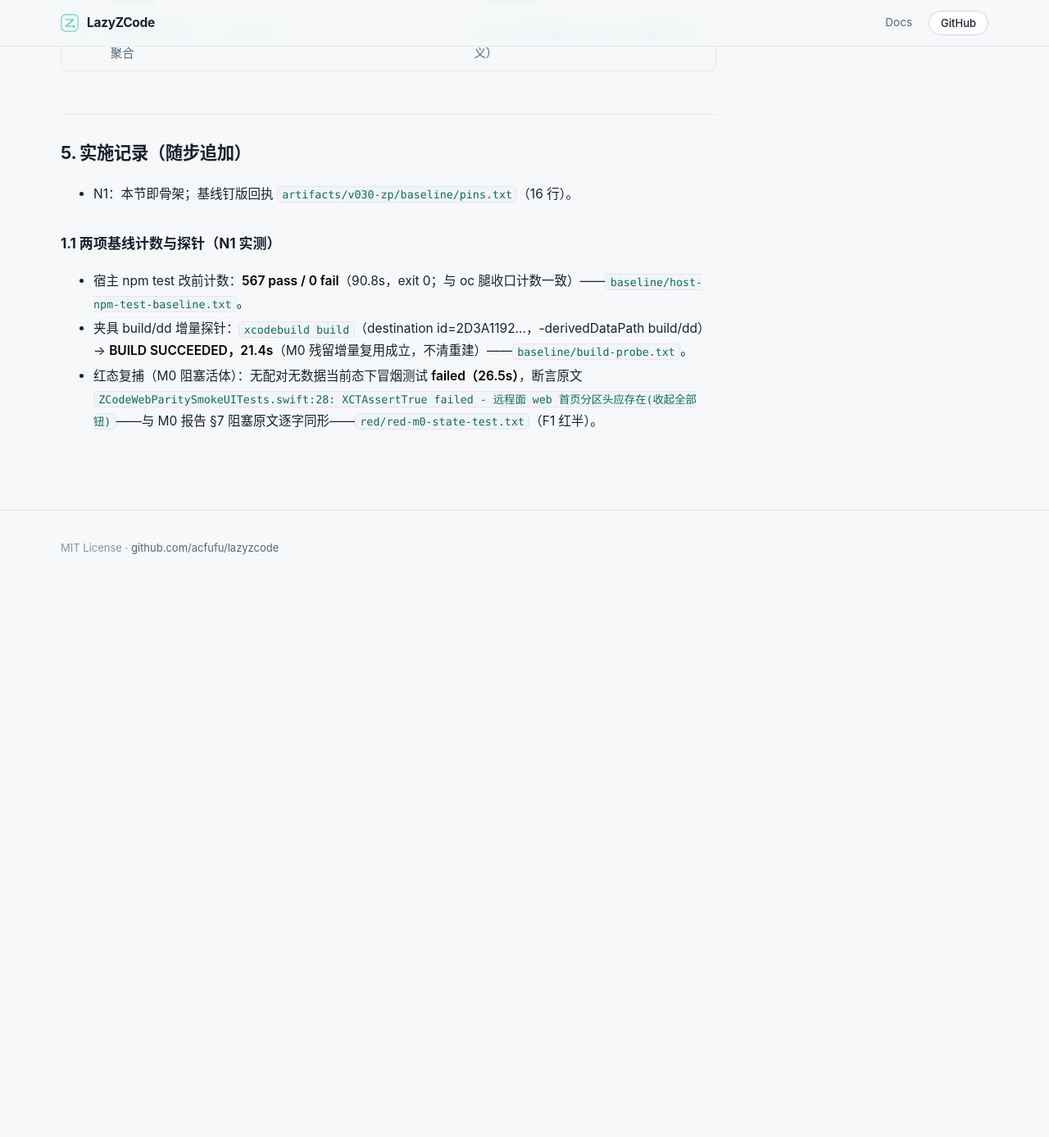
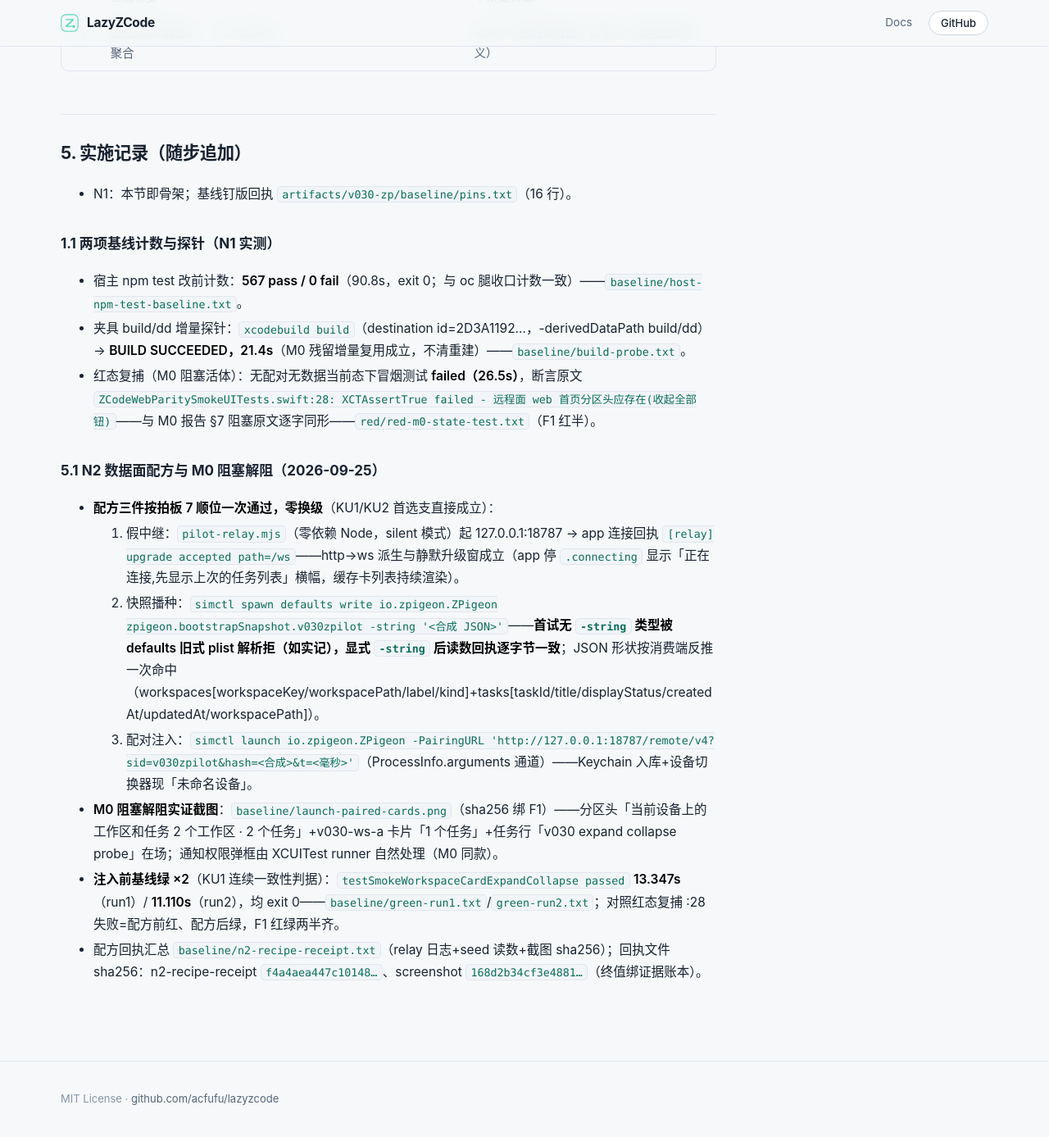
Before and after one commit to Acfufu/lazyzcode, a Jekyll site: the page built from docs/spikes/v030-zpigeon-ios-pilot-report.md, in a window 1280 px wide and 1400 px high, scrolled down 3400 px. Shown: the top 1387 px of the window at 82% size. Built offline with Jekyll 4.4.1, drawn with Linux system fonts in a browser that asks for light colours; our own code applies the rules of GitHub Pages for plain Markdown files; before the commit the page ends 4128 px from its top, so only the background shows below that.

Commit message:
docs(v030-zp): N2 数据面配方与 M0 阻塞解阻——假中继/播种/配对三件一次通过+基线绿×2
Goal: v030-zpigeon-ios-pilot#N2

```diff
--- a/docs/spikes/v030-zpigeon-ios-pilot-report.md
+++ b/docs/spikes/v030-zpigeon-ios-pilot-report.md
@@ -54,3 +54,13 @@ goal `v030-zpigeon-ios-pilot`（HEAVY/risk med，契约 `.lazyzcode/contracts/v0
 - 宿主 npm test 改前计数：**567 pass / 0 fail**（90.8s，exit 0；与 oc 腿收口计数一致）——`baseline/host-npm-test-baseline.txt`。
 - 夹具 build/dd 增量探针：`xcodebuild build`（destination id=2D3A1192…，-derivedDataPath build/dd）→ **BUILD SUCCEEDED，21.4s**（M0 残留增量复用成立，不清重建）——`baseline/build-probe.txt`。
 - 红态复捕（M0 阻塞活体）：无配对无数据当前态下冒烟测试 **failed（26.5s）**，断言原文 `ZCodeWebParitySmokeUITests.swift:28: XCTAssertTrue failed - 远程面 web 首页分区头应存在(收起全部钮)`——与 M0 报告 §7 阻塞原文逐字同形——`red/red-m0-state-test.txt`（F1 红半）。
+
+### 5.1 N2 数据面配方与 M0 阻塞解阻（2026-09-25）
+
+- **配方三件按拍板 7 顺位一次通过，零换级**（KU1/KU2 首选支直接成立）：
+  1. 假中继：`pilot-relay.mjs`（零依赖 Node，silent 模式）起 127.0.0.1:18787 → app 连接回执 `[relay] upgrade accepted path=/ws`——http→ws 派生与静默升级窗成立（app 停 `.connecting` 显示「正在连接,先显示上次的任务列表」横幅，缓存卡列表持续渲染）。
+  2. 快照播种：`simctl spawn defaults write io.zpigeon.ZPigeon zpigeon.bootstrapSnapshot.v030zpilot -string '<合成 JSON>'`——**首试无 `-string` 类型被 defaults 旧式 plist 解析拒（如实记），显式 `-string` 后读数回执逐字节一致**；JSON 形状按消费端反推一次命中（workspaces[workspaceKey/workspacePath/label/kind]+tasks[taskId/title/displayStatus/createdAt/updatedAt/workspacePath]）。
+  3. 配对注入：`simctl launch io.zpigeon.ZPigeon -PairingURL 'http://127.0.0.1:18787/remote/v4?sid=v030zpilot&hash=<合成>&t=<毫秒>'`（ProcessInfo.arguments 通道）——Keychain 入库+设备切换器现「未命名设备」。
+- **M0 阻塞解阻实证截图**：`baseline/launch-paired-cards.png`（sha256 绑 F1）——分区头「当前设备上的工作区和任务 2 个工作区 · 2 个任务」+v030-ws-a 卡片「1 个任务」+任务行「v030 expand collapse probe」在场；通知权限弹框由 XCUITest runner 自然处理（M0 同款）。
+- **注入前基线绿 ×2**（KU1 连续一致性判据）：`testSmokeWorkspaceCardExpandCollapse passed` **13.347s**（run1）/ **11.110s**（run2），均 exit 0——`baseline/green-run1.txt`/`green-run2.txt`；对照红态复捕 :28 失败=配方前红、配方后绿，F1 红绿两半齐。
+- 配方回执汇总 `baseline/n2-recipe-receipt.txt`（relay 日志+seed 读数+截图 sha256）；回执文件 sha256：n2-recipe-receipt `f4a4aea447c10148…`、screenshot `168d2b34cf3e4881…`（终值绑证据账本）。
```
